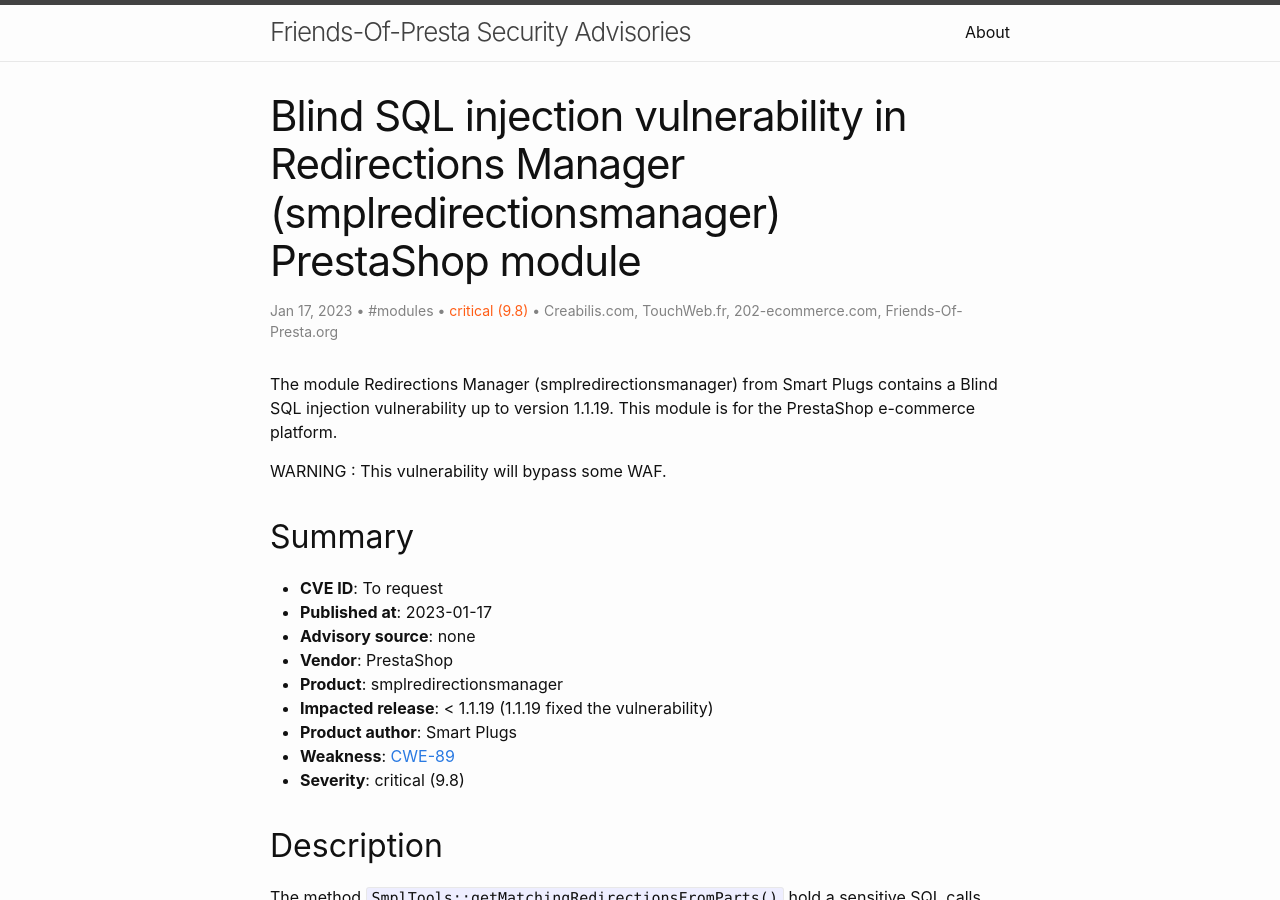
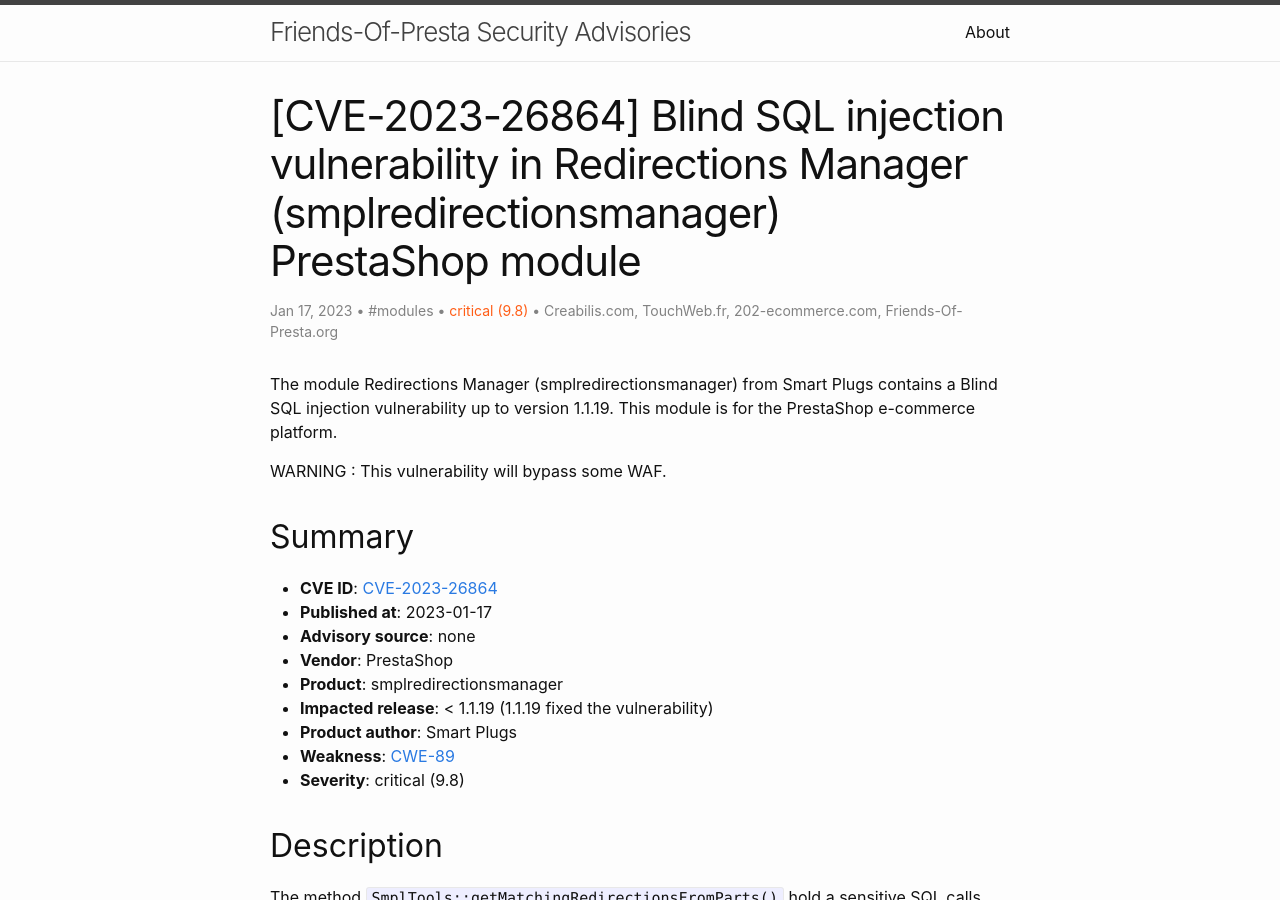
Before and after one commit to friends-of-presta/security-advisories, a Jekyll site: the page built from _posts/2023-01-17-smplredirectionsmanager.md, in a window 1280 px wide and 900 px high. Built offline with Jekyll 4.4.1, drawn with Linux system fonts in a browser that asks for light colours; some of the changed text lies outside the part shown.

Commit message:
Update CVE-2023-26864

```diff
--- a/_posts/2023-01-17-smplredirectionsmanager.md
+++ b/_posts/2023-01-17-smplredirectionsmanager.md
@@ -1,6 +1,6 @@
 ---
 layout: post
-title: "Blind SQL injection vulnerability in Redirections Manager (smplredirectionsmanager) PrestaShop module"
+title: "[CVE-2023-26864] Blind SQL injection vulnerability in Redirections Manager (smplredirectionsmanager) PrestaShop module"
 categories: modules
 author:
 - Creabilis.com
@@ -18,7 +18,7 @@ WARNING : This vulnerability will bypass some WAF.
 
 ## Summary
 
-* **CVE ID**: To request
+* **CVE ID**: [CVE-2023-26864](https://cve.mitre.org/cgi-bin/cvename.cgi?name=CVE-2023-26864)
 * **Published at**: 2023-01-17
 * **Advisory source**: none
 * **Vendor**: PrestaShop
```
Also changed, not shown: other parts of _posts/2023-01-17-smplredirectionsmanager.md (+1 -0 lines).
